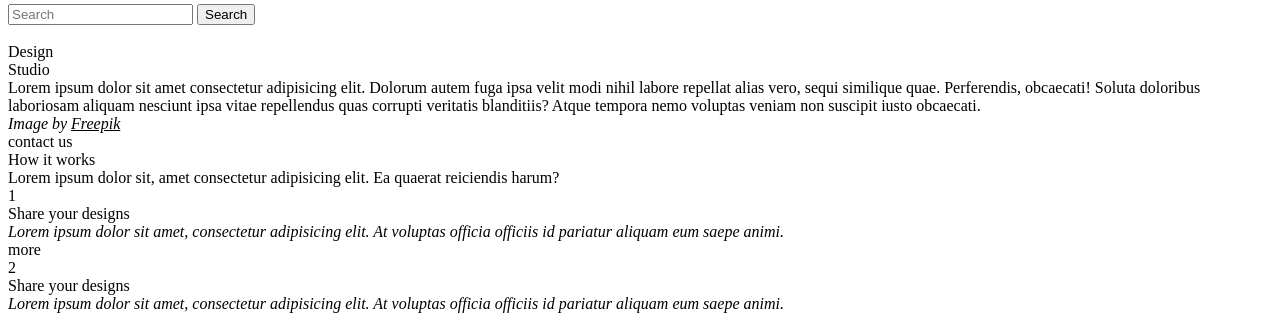
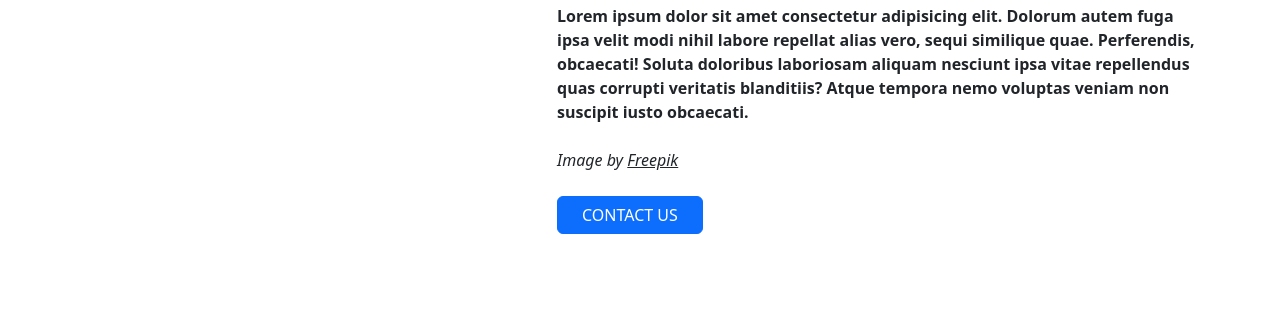
Before and after one commit to sonaraixs/AS2-exam, a plain HTML site: page index.html in a window 1280 px wide. Shown: the part 274-592 px from the top of the page. Drawn offline with nearby package versions, Linux system fonts and the light colour scheme.

Commit message:
modified index.html file (added boostrap css links)

```diff
--- a/index.html
+++ b/index.html
@@ -4,6 +4,10 @@
     <meta charset="UTF-8">
     <meta name="viewport" content="width=device-width, initial-scale=1.0">
     <title>Design Studio</title>
+    <link rel="stylesheet" href="css/bootstrap-icons.min.css">
+    <link rel="stylesheet" href="css/bootstrap.min.css.map">
+    <link rel="stylesheet" href="css/bootstrap.min.css">
+    <link rel="stylesheet" href="css/icons/bootstrap-icons.css">
 </head>
 <body>
     <div class="container-xl">
```
